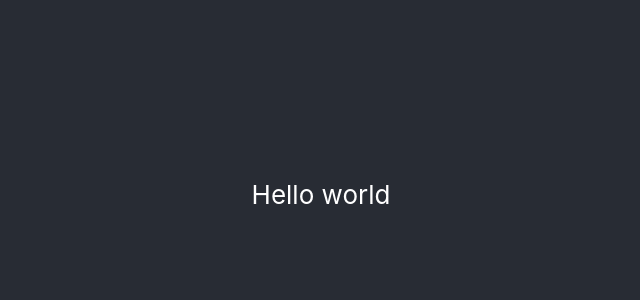
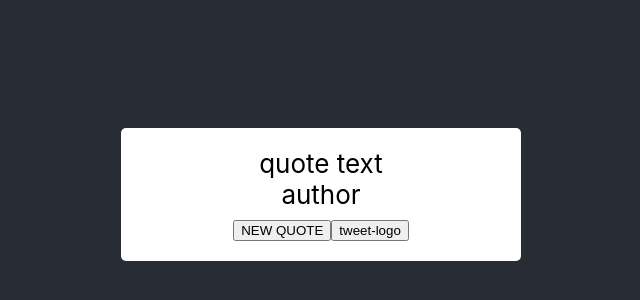
Before and after one commit to MarcinPietkiewicz/quote-generator, a React (Create React App) app: page / in a window 1280 px wide. Shown: the part 206-506 px from the top of the page, without its empty margins (319-959 px from the left). Built offline with nearby package versions, Linux system fonts and the light colour scheme.

Commit message:
Extracted QuoteBox into separate module, resolved exports-imports for files

```diff
--- a/src/App.js
+++ b/src/App.js
@@ -1,11 +1,11 @@
-import logo from './logo.svg';
 import './App.css';
+import QuoteBox from './QuoteBox/QuoteBox';
 
 function App() {
   return (
     <div className="App">
       <header className="App-header">
-      <p>Hello world</p>
+        <QuoteBox />
       </header>
     </div>
   );
--- /dev/null
+++ b/src/QuoteBox/QuoteBox.css
@@ -0,0 +1,7 @@
+#quote-box {
+    background-color: white;
+    color: black;
+    border-radius:5px;
+    padding:20px;
+    width:360px;
+}
--- /dev/null
+++ b/src/QuoteBox/QuoteBox.js
@@ -0,0 +1,18 @@
+import React from "react";
+// import ReactDOM from 'react-dom/client';
+import './QuoteBox.css';
+
+class QuoteBox extends React.Component {
+  render() {
+    return (
+      <div id="quote-box">
+        <div id="text">quote text</div>
+        <div id="author">author</div>
+        <button id="new-quote">NEW QUOTE</button>
+        <button id="tweet-quote">tweet-logo</button>
+      </div>
+    );
+  }
+}
+
+export default QuoteBox;
```
Also changed, not shown: src/logo.svg (deleted).
